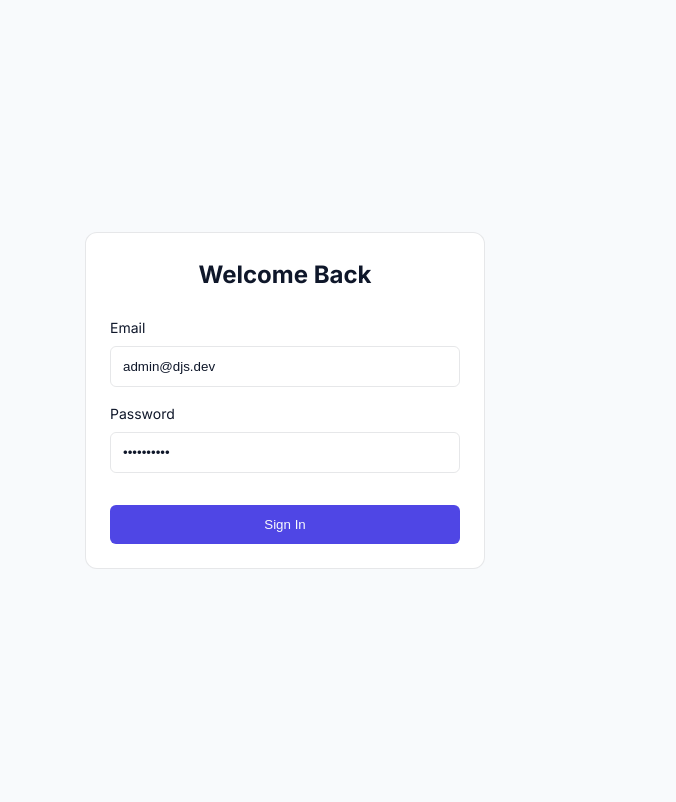
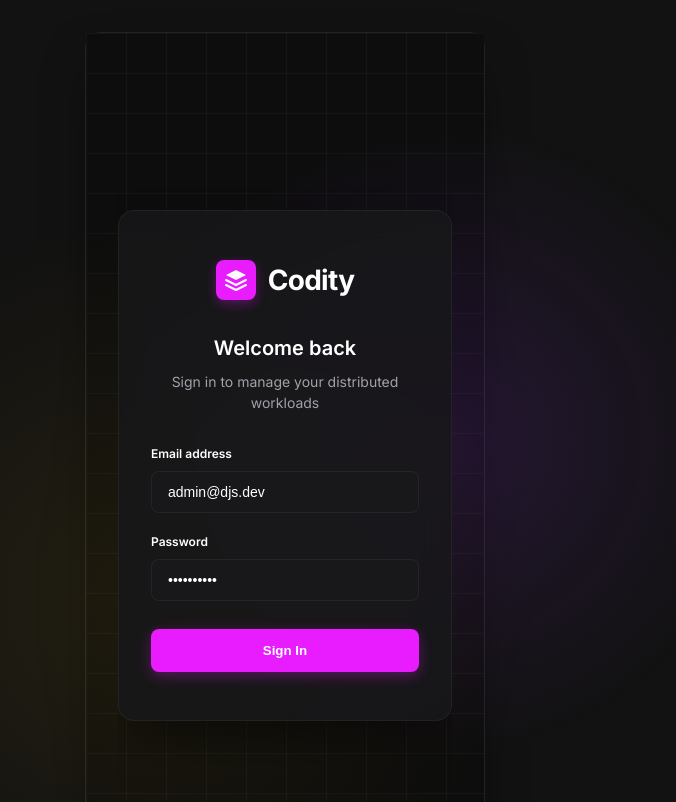
Before and after one commit to Archana-2035/codity.ai-assignment-, a React (Vite) app in the folder distributed-job-scheduler/packages/frontend/: page /login in a window 1280 px wide. Shown: the top 802 px of the page, without its empty margins (355-1031 px from the left). Built offline with nearby package versions, Linux system fonts and the light colour scheme; no server answers.

Commit message:
feat: complete UI overhaul for premium codity theme and add vercel.json

```diff
--- a/distributed-job-scheduler/packages/frontend/src/components/ui/MainLayout.tsx
+++ b/distributed-job-scheduler/packages/frontend/src/components/ui/MainLayout.tsx
@@ -1,20 +1,9 @@
-import { useEffect, useState } from 'react';
 import { Outlet, Link, useLocation } from 'react-router-dom';
 import { useAuthStore } from '../../store/authStore';
 
 export default function MainLayout() {
   const { user, activeProject, logout } = useAuthStore();
   const location = useLocation();
-  const [theme, setTheme] = useState(localStorage.getItem('theme') || 'dark');
-
-  useEffect(() => {
-    document.documentElement.setAttribute('data-theme', theme);
-    localStorage.setItem('theme', theme);
-  }, [theme]);
-
-  const toggleTheme = () => {
-    setTheme(prev => prev === 'light' ? 'dark' : 'light');
-  };
 
   const navItems = [
     { name: 'Dashboard', path: '/' },
@@ -26,19 +15,43 @@ export default function MainLayout() {
 
   return (
     <div className="layout">
+      {/* Background Elements */}
+      <div className="grid-bg"></div>
+      <div className="radial-glow-left"></div>
+      <div className="radial-glow-right"></div>
+
       <aside className="sidebar">
-        <div style={{ padding: '1.5rem', borderBottom: '1px solid var(--panel-border)' }}>
-          <h2 style={{ fontSize: '1.25rem', fontWeight: 700, color: 'var(--accent-color)', marginBottom: '0.5rem' }}>
-            DJS Platform
-          </h2>
-          {activeProject && (
-            <div style={{ fontSize: '0.875rem', color: 'var(--text-secondary)' }}>
-              Project: <span style={{ color: 'var(--text-primary)' }}>{activeProject.name}</span>
-            </div>
-          )}
+        <div style={{ padding: '1.5rem', borderBottom: '1px solid var(--panel-border)', display: 'flex', alignItems: 'center', gap: '0.75rem' }}>
+          <div style={{
+            background: 'var(--accent-color)',
+            width: '32px',
+            height: '32px',
+            borderRadius: '6px',
+            display: 'flex',
+            alignItems: 'center',
+            justifyContent: 'center',
+            boxShadow: '0 2px 8px var(--accent-glow)'
+          }}>
+            {/* SVG stacked diamonds for Codity logo */}
+            <svg width="18" height="18" viewBox="0 0 24 24" fill="none" xmlns="http://www.w3.org/2000/svg">
+              <path d="M12 2L2 7L12 12L22 7L12 2Z" fill="white" />
+              <path d="M2 12L12 17L22 12" stroke="white" strokeWidth="2" strokeLinecap="round" strokeLinejoin="round" />
+              <path d="M2 17L12 22L22 17" stroke="white" strokeWidth="2" strokeLinecap="round" strokeLinejoin="round" />
+            </svg>
+          </div>
+          <div>
+            <h2 style={{ fontSize: '1.1rem', fontWeight: 700, color: '#fff', margin: 0, letterSpacing: '-0.025em' }}>
+              Codity
+            </h2>
+            {activeProject && (
+              <div style={{ fontSize: '0.75rem', color: 'var(--text-secondary)' }}>
+                {activeProject.name}
+              </div>
+            )}
+          </div>
         </div>
 
-        <nav style={{ flex: 1, padding: '1rem 0' }}>
+        <nav style={{ flex: 1, padding: '1.5rem 0' }}>
           {navItems.map((item) => {
             const isActive = location.pathname === item.path || (item.path !== '/' && location.pathname.startsWith(item.path));
             return (
@@ -47,7 +60,7 @@ export default function MainLayout() {
                 to={item.path}
                 className={`nav-item ${isActive ? 'active' : ''}`}
                 style={{
-                  padding: '1rem 1.5rem',
+                  padding: '0.875rem 1.5rem',
                   textDecoration: 'none',
                   display: 'block'
                 }}
@@ -59,22 +72,17 @@ export default function MainLayout() {
         </nav>
 
         <div style={{ padding: '1.5rem', borderTop: '1px solid var(--panel-border)' }}>
-          <div style={{ fontSize: '0.875rem', marginBottom: '1rem', whiteSpace: 'nowrap', overflow: 'hidden', textOverflow: 'ellipsis' }}>
-            {user?.email}
+          <div style={{ fontSize: '0.875rem', marginBottom: '1rem', whiteSpace: 'nowrap', overflow: 'hidden', textOverflow: 'ellipsis', color: 'var(--text-secondary)' }}>
+            Logged in as <strong style={{ color: '#fff' }}>{user?.email}</strong>
           </div>
-          <div style={{ display: 'flex', gap: '0.5rem' }}>
-            <button onClick={toggleTheme} className="btn btn-secondary" style={{ flex: 1, padding: '0.5rem 0' }}>
-              {theme === 'light' ? '🌙 Dark' : '☀️ Light'}
-            </button>
-            <button onClick={logout} className="btn btn-secondary" style={{ flex: 1, padding: '0.5rem 0' }}>
-              Logout
-            </button>
-          </div>
+          <button onClick={logout} className="btn btn-secondary" style={{ width: '100%', padding: '0.6rem 0' }}>
+            Sign Out
+          </button>
         </div>
       </aside>
 
       <main className="main-content">
-        <div style={{ maxWidth: '1200px', margin: '0 auto' }}>
+        <div style={{ maxWidth: '1400px', margin: '0 auto' }}>
           <Outlet />
         </div>
       </main>
--- a/distributed-job-scheduler/packages/frontend/src/index.css
+++ b/distributed-job-scheduler/packages/frontend/src/index.css
@@ -1,38 +1,13 @@
 :root {
-  /* LIGHT MODE (Frost & Indigo) */
-  --bg-color: #f8fafc; /* Ghost White */
-  --panel-bg: rgba(255, 255, 255, 0.9);
-  --panel-border: rgba(15, 23, 42, 0.1);
-  --text-primary: #0f172a; /* Deep Navy */
-  --text-secondary: #475569;
-  --accent-color: #4f46e5; /* Indigo */
-  --accent-hover: #3730a3;
-
-  --status-pending: #f59e0b; /* Amber */
-  --status-running: #3b82f6; /* Blue */
-  --status-completed: #10b981; /* Emerald */
-  --status-failed: #ef4444; /* Red */
-  --status-dead: #64748b; /* Slate */
-
-  --sidebar-bg: rgba(241, 245, 249, 0.95);
-
-  --nav-text: var(--text-secondary);
-  --nav-hover-bg: rgba(15, 23, 42, 0.05);
-  --nav-active-bg: rgba(79, 70, 229, 0.1);
-  --nav-active-text: var(--accent-color);
-
-  --font-family: 'Inter', system-ui, -apple-system, sans-serif;
-}
-
-[data-theme="dark"] {
-  /* DARK MODE (Midnight & Neon) */
-  --bg-color: #020617; /* Midnight Blue */
-  --panel-bg: rgba(15, 23, 42, 0.7);
-  --panel-border: rgba(6, 182, 212, 0.3); /* Neon Cyan border */
-  --text-primary: #f8fafc;
-  --text-secondary: #94a3b8;
-  --accent-color: #06b6d4; /* Neon Cyan */
-  --accent-hover: #0891b2;
+  /* DARK MODE (Midnight & Neon Pink) - Forced globally */
+  --bg-color: #121212; /* Deep Dark */
+  --panel-bg: #1e1e1e;
+  --panel-border: rgba(255, 255, 255, 0.05);
+  --text-primary: #ffffff;
+  --text-secondary: #a1a1aa;
+  --accent-color: #e81cff; /* Neon Magenta */
+  --accent-hover: #d015e5;
+  --accent-glow: rgba(232, 28, 255, 0.3);
 
   --status-pending: #fbbf24;
   --status-running: #38bdf8;
@@ -40,12 +15,18 @@
   --status-failed: #f87171;
   --status-dead: #475569;
 
-  --sidebar-bg: rgba(2, 6, 23, 0.95);
+  --sidebar-bg: #18181b;
 
   --nav-text: var(--text-secondary);
   --nav-hover-bg: rgba(255, 255, 255, 0.05);
-  --nav-active-bg: rgba(6, 182, 212, 0.15);
+  --nav-active-bg: rgba(232, 28, 255, 0.1);
   --nav-active-text: var(--accent-color);
+
+  --font-family: 'Inter', system-ui, -apple-system, sans-serif;
+}
+
+[data-theme="dark"] {
+  /* Redundant but kept for compatibility with any toggle */
 }
 
 * {
@@ -60,15 +41,52 @@ body {
   color: var(--text-primary);
   line-height: 1.5;
   -webkit-font-smoothing: antialiased;
+  min-height: 100vh;
+}
+
+/* Premium Grid Background */
+.grid-bg {
+  position: fixed;
+  inset: 0;
+  z-index: -1;
+  background-color: #0d0d0d;
+  background-image:
+    linear-gradient(to right, rgba(255,255,255,0.03) 1px, transparent 1px),
+    linear-gradient(to bottom, rgba(255,255,255,0.03) 1px, transparent 1px);
+  background-size: 40px 40px;
+}
+
+/* Radial Glows */
+.radial-glow-left {
+  position: fixed;
+  top: 10%;
+  left: 10%;
+  width: 50vw;
+  height: 50vw;
+  background: radial-gradient(circle, rgba(147, 51, 234, 0.15) 0%, rgba(0,0,0,0) 70%);
+  z-index: -1;
+  pointer-events: none;
+}
+
+.radial-glow-right {
+  position: fixed;
+  bottom: -10%;
+  right: -10%;
+  width: 60vw;
+  height: 60vw;
+  background: radial-gradient(circle, rgba(234, 179, 8, 0.08) 0%, rgba(0,0,0,0) 70%);
+  z-index: -1;
+  pointer-events: none;
 }
 
 .glass-panel {
-  background: var(--panel-bg);
-  backdrop-filter: blur(12px);
-  -webkit-backdrop-filter: blur(12px);
+  background: rgba(24, 24, 27, 0.85); /* Zinc 900 slightly transparent */
+  backdrop-filter: blur(16px);
+  -webkit-backdrop-filter: blur(16px);
   border: 1px solid var(--panel-border);
-  border-radius: 12px;
-  padding: 1.5rem;
+  border-radius: 16px;
+  padding: 2rem;
+  box-shadow: 0 25px 50px -12px rgba(0, 0, 0, 0.5);
 }
 
 .layout {
@@ -78,7 +96,8 @@ body {
 
 .sidebar {
   width: 260px;
-  background: var(--sidebar-bg);
+  background: rgba(18, 18, 18, 0.8);
+  backdrop-filter: blur(20px);
   border-right: 1px solid var(--panel-border);
   display: flex;
   flex-direction: column;
@@ -112,27 +131,38 @@ body {
 
 .btn {
   background: var(--accent-color);
-  color: var(--bg-color);
+  color: #fff;
   border: none;
-  padding: 0.5rem 1rem;
-  border-radius: 6px;
-  font-weight: 500;
+  padding: 0.75rem 1.5rem;
+  border-radius: 8px;
+  font-weight: 600;
   cursor: pointer;
-  transition: all 0.2s;
+  transition: all 0.2s ease;
+  box-shadow: 0 4px 14px 0 var(--accent-glow);
 }
 
 .btn:hover {
   background: var(--accent-hover);
+  box-shadow: 0 6px 20px rgba(232, 28, 255, 0.4);
+  transform: translateY(-1px);
+}
+
+.btn:disabled {
+  opacity: 0.7;
+  cursor: not-allowed;
+  transform: none;
 }
 
 .btn-secondary {
   background: transparent;
   border: 1px solid var(--panel-border);
   color: var(--text-primary);
+  box-shadow: none;
 }
 
 .btn-secondary:hover {
   background: rgba(255, 255, 255, 0.05);
+  box-shadow: none;
 }
 
 table {
@@ -148,8 +178,8 @@ th, td {
 
 th {
   color: var(--text-secondary);
-  font-weight: 500;
-  font-size: 0.875rem;
+  font-weight: 600;
+  font-size: 0.75rem;
   text-transform: uppercase;
   letter-spacing: 0.05em;
 }
@@ -163,11 +193,11 @@ th {
   text-transform: uppercase;
 }
 
-.badge-pending { background: rgba(251, 191, 36, 0.2); color: var(--status-pending); }
-.badge-running { background: rgba(96, 165, 250, 0.2); color: var(--status-running); }
-.badge-completed { background: rgba(52, 211, 153, 0.2); color: var(--status-completed); }
-.badge-failed { background: rgba(239, 68, 68, 0.2); color: var(--status-failed); }
-.badge-dead { background: rgba(100, 116, 139, 0.2); color: var(--status-dead); }
+.badge-pending { background: rgba(251, 191, 36, 0.15); color: var(--status-pending); border: 1px solid rgba(251, 191, 36, 0.3); }
+.badge-running { background: rgba(56, 189, 248, 0.15); color: var(--status-running); border: 1px solid rgba(56, 189, 248, 0.3); }
+.badge-completed { background: rgba(52, 211, 153, 0.15); color: var(--status-completed); border: 1px solid rgba(52, 211, 153, 0.3); }
+.badge-failed { background: rgba(248, 113, 113, 0.15); color: var(--status-failed); border: 1px solid rgba(248, 113, 113, 0.3); }
+.badge-dead { background: rgba(100, 116, 139, 0.15); color: var(--status-dead); border: 1px solid rgba(100, 116, 139, 0.3); }
 
 .text-danger { color: var(--status-failed) !important; }
 .text-success { color: var(--status-completed) !important; }
@@ -192,19 +222,38 @@ th {
 .modal-overlay {
   position: fixed;
   top: 0; left: 0; right: 0; bottom: 0;
-  background: rgba(0,0,0,0.5);
+  background: rgba(0,0,0,0.6);
   display: flex;
   align-items: center;
   justify-content: center;
   z-index: 1000;
-  backdrop-filter: blur(4px);
+  backdrop-filter: blur(8px);
 }
 
 .modal-content {
-  background: var(--bg-color);
+  background: var(--panel-bg);
   padding: 2rem;
-  border-radius: 12px;
+  border-radius: 16px;
   border: 1px solid var(--panel-border);
   min-width: 400px;
-  box-shadow: 0 20px 25px -5px rgba(0, 0, 0, 0.1), 0 10px 10px -5px rgba(0, 0, 0, 0.04);
+  box-shadow: 0 25px 50px -12px rgba(0, 0, 0, 0.5);
 }
+
+/* Premium Inputs */
+.premium-input {
+  width: 100%;
+  padding: 0.75rem 1rem;
+  border-radius: 8px;
+  border: 1px solid var(--panel-border);
+  background: #18181b; /* Zinc 900 */
+  color: var(--text-primary);
+  font-size: 0.875rem;
+  transition: all 0.2s;
+  outline: none;
+}
+
+.premium-input:focus {
+  border-color: var(--accent-color);
+  box-shadow: 0 0 0 1px var(--accent-color);
+  background: #27272a; /* Zinc 800 */
+}
--- a/distributed-job-scheduler/packages/frontend/src/pages/Login.tsx
+++ b/distributed-job-scheduler/packages/frontend/src/pages/Login.tsx
@@ -23,33 +23,76 @@ export default function Login() {
   };
 
   return (
+    <div style={{ position: 'relative', minHeight: '100vh', display: 'flex', alignItems: 'center', justifyContent: 'center', overflow: 'hidden' }}>
+      {/* Background Elements */}
+      <div className="grid-bg"></div>
+      <div className="radial-glow-left"></div>
+      <div className="radial-glow-right"></div>
+
+      {/* Login Card */}
+      <div className="glass-panel" style={{ width: '100%', maxWidth: '420px', padding: '3rem 2rem', zIndex: 10 }}>
+
+        {/* Brand Header */}
+        <div style={{ display: 'flex', alignItems: 'center', justifyContent: 'center', gap: '0.75rem', marginBottom: '2rem' }}>
+          <div style={{
+            background: 'var(--accent-color)',
+            width: '40px',
+            height: '40px',
+            borderRadius: '8px',
+            display: 'flex',
+            alignItems: 'center',
+            justifyContent: 'center',
+            boxShadow: '0 4px 12px var(--accent-glow)'
+          }}>
+            {/* SVG stacked diamonds for Codity logo */}
+            <svg width="24" height="24" viewBox="0 0 24 24" fill="none" xmlns="http://www.w3.org/2000/svg">
+              <path d="M12 2L2 7L12 12L22 7L12 2Z" fill="white" />
+              <path d="M2 12L12 17L22 12" stroke="white" strokeWidth="2" strokeLinecap="round" strokeLinejoin="round" />
+              <path d="M2 17L12 22L22 17" stroke="white" strokeWidth="2" strokeLinecap="round" strokeLinejoin="round" />
+            </svg>
+          </div>
+          <h1 style={{ fontSize: '1.75rem', fontWeight: 700, margin: 0, letterSpacing: '-0.025em' }}>Codity</h1>
+        </div>
+
+        {/* Welcome Text */}
+        <div style={{ textAlign: 'center', marginBottom: '2rem' }}>
+          <h2 style={{ fontSize: '1.25rem', fontWeight: 600, marginBottom: '0.5rem' }}>Welcome back</h2>
+          <p style={{ color: 'var(--text-secondary)', fontSize: '0.875rem' }}>
+            Sign in to manage your distributed workloads
+          </p>
+        </div>
+
+        {/* Form */}
+        <form onSubmit={handleSubmit} style={{ display: 'flex', flexDirection: 'column', gap: '1.25rem' }}>
           <div>
-      <h2 style={{ fontSize: '1.5rem', marginBottom: '1.5rem', textAlign: 'center' }}>Welcome Back</h2>
-      <form onSubmit={handleSubmit} style={{ display: 'flex', flexDirection: 'column', gap: '1rem' }}>
-        <div>
-          <label style={{ display: 'block', marginBottom: '0.5rem', fontSize: '0.875rem' }}>Email</label>
+            <label style={{ display: 'block', marginBottom: '0.5rem', fontSize: '0.75rem', fontWeight: 600, color: 'var(--text-primary)' }}>
+              Email address
+            </label>
             <input
               type="email"
               value={email}
               onChange={e => setEmail(e.target.value)}
-            style={{ width: '100%', padding: '0.75rem', borderRadius: '6px', border: '1px solid var(--panel-border)', background: 'transparent', color: 'var(--text-primary)' }}
+              className="premium-input"
               required
             />
           </div>
           <div>
-          <label style={{ display: 'block', marginBottom: '0.5rem', fontSize: '0.875rem' }}>Password</label>
+            <label style={{ display: 'block', marginBottom: '0.5rem', fontSize: '0.75rem', fontWeight: 600, color: 'var(--text-primary)' }}>
+              Password
+            </label>
             <input
               type="password"
               value={password}
               onChange={e => setPassword(e.target.value)}
-            style={{ width: '100%', padding: '0.75rem', borderRadius: '6px', border: '1px solid var(--panel-border)', background: 'transparent', color: 'var(--text-primary)' }}
+              className="premium-input"
               required
             />
           </div>
-        <button type="submit" className="btn" disabled={loading} style={{ marginTop: '1rem', padding: '0.75rem' }}>
+          <button type="submit" className="btn" disabled={loading} style={{ width: '100%', marginTop: '0.5rem', padding: '0.875rem' }}>
             {loading ? 'Logging in...' : 'Sign In'}
           </button>
         </form>
       </div>
+    </div>
   );
 }
```
Also changed, not shown: distributed-job-scheduler/packages/frontend/vercel.json (added). Lines whose indentation alone changed are shown as unchanged.
